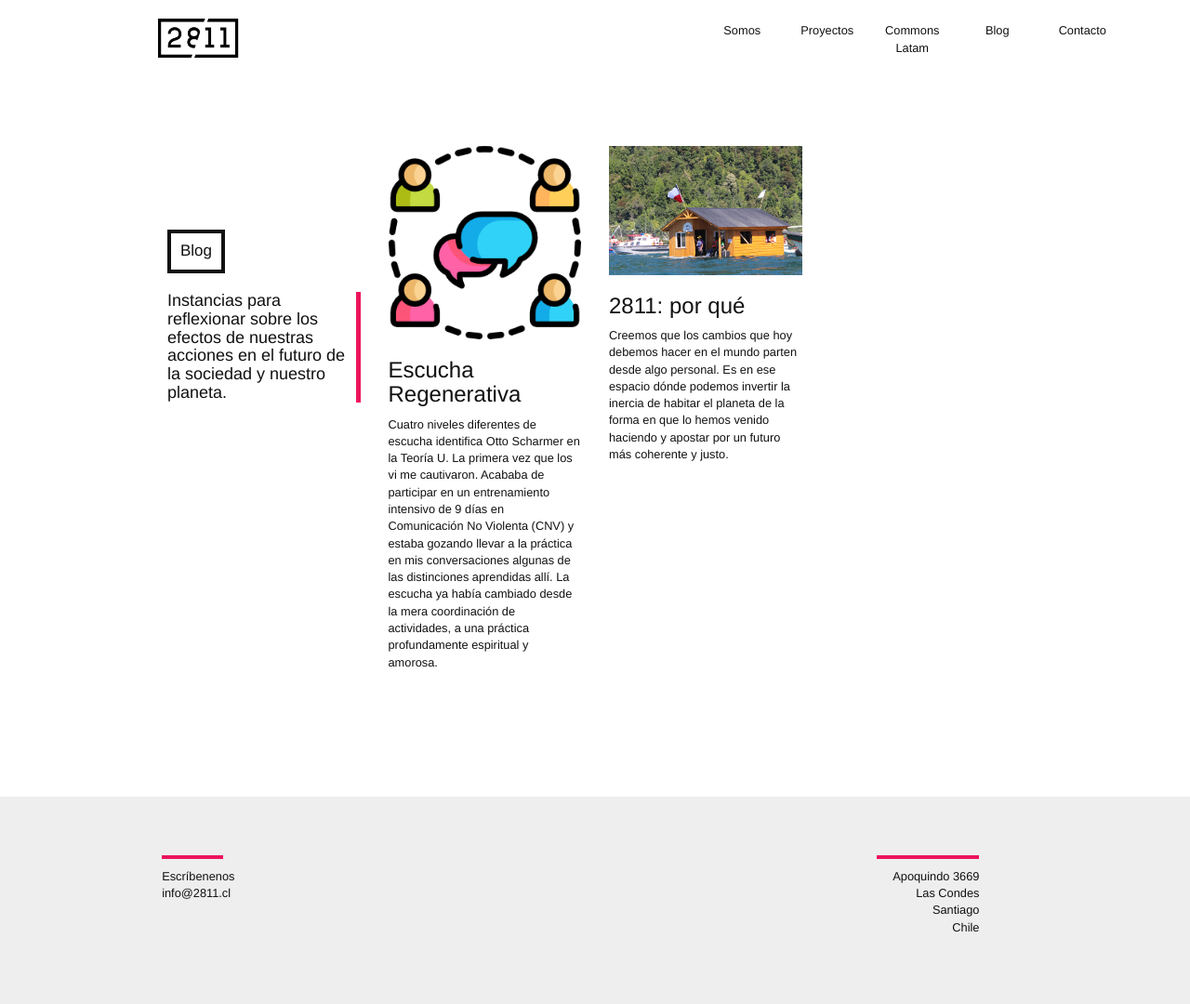
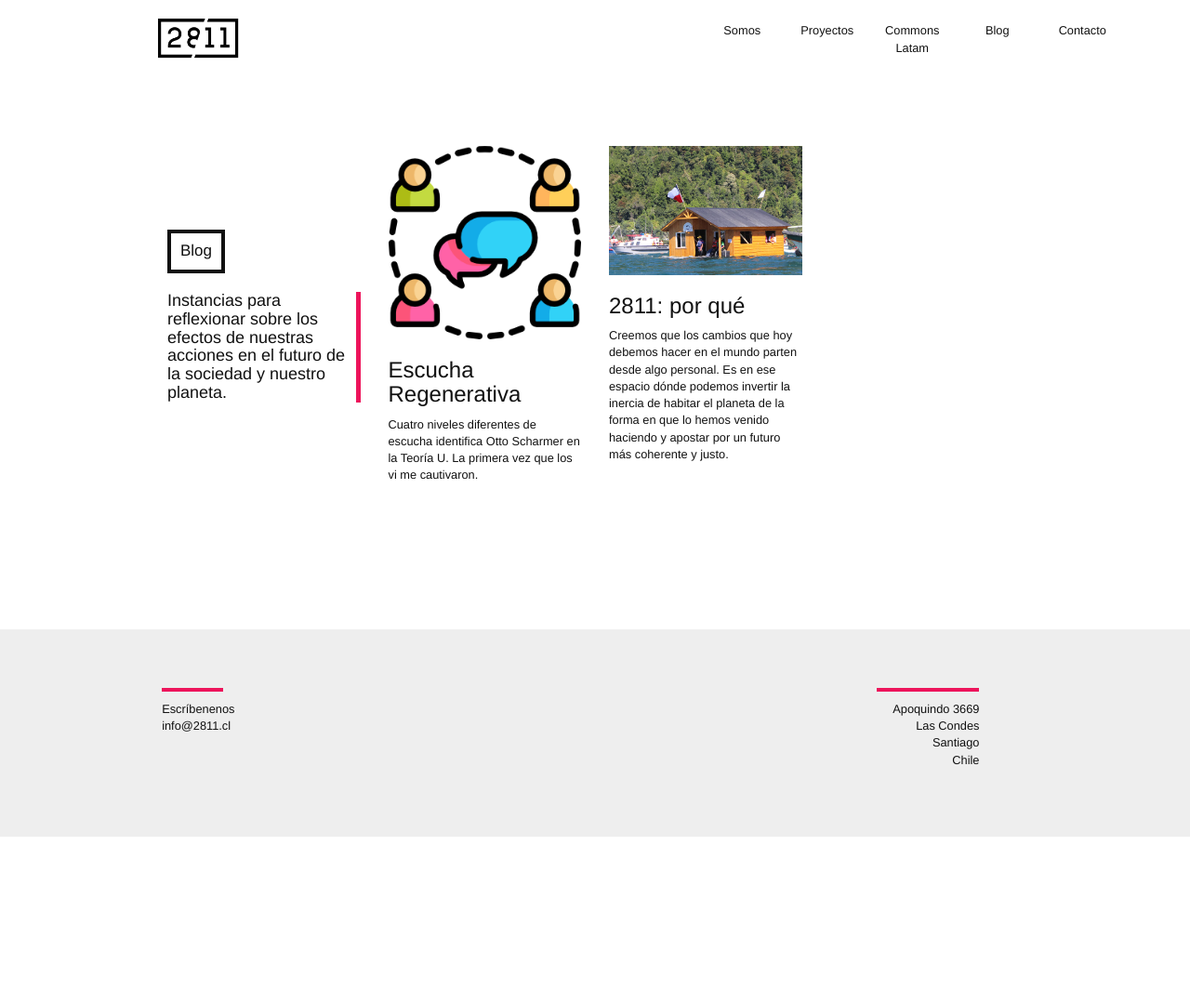
Before and after one commit to 2811Chile/2811Chile.github.io, a Jekyll site: the page built from blog.md, in a window 1280 px wide. Shown: the whole page at 93% size. Built offline with Jekyll 4.4.1, drawn with Linux system fonts in a browser that asks for light colours; nearby versions of some CDN libraries; some web fonts are replaced; after the commit the page ends 900 px from its top, so only the background shows below that.

Commit message:
Updated Escucha Regenerativa

```diff
--- a/_posts/2019-04-04-escucha-regenerativa.markdown
+++ b/_posts/2019-04-04-escucha-regenerativa.markdown
@@ -15,7 +15,7 @@ portada: "/uploads/1_zf81mfbcfJLpzt-YRWa8eg.png"
 excerpt_separator: "<!--mas-->"
 ---
 
-Cuatro niveles diferentes de escucha identifica Otto Scharmer en la Teoría U. La primera vez que los vi me cautivaron. Acababa de participar en un entrenamiento intensivo de 9 días en Comunicación No Violenta (CNV) y estaba gozando llevar a la práctica en mis conversaciones algunas de las distinciones aprendidas allí. La escucha ya había cambiado desde la mera coordinación de actividades, a una práctica profundamente espiritual y amorosa.<!--mas-->
+Cuatro niveles diferentes de escucha identifica Otto Scharmer en la Teoría U. La primera vez que los vi me cautivaron.<!--mas--> Acababa de participar en un entrenamiento intensivo de 9 días en Comunicación No Violenta (CNV) y estaba gozando llevar a la práctica en mis conversaciones algunas de las distinciones aprendidas allí. La escucha ya había cambiado desde la mera coordinación de actividades, a una práctica profundamente espiritual y amorosa.
 
 Mientras que las distinciones claves de la CNV me permitieron conectar con otros de una manera más profunda, los niveles de escucha propuestos por Scharmer me permitieron ver un modelo renovado de la escucha en su totalidad. Junto con las tres actitudes fundamentales que identifica para el funcionamiento de la Teoría U (mente abierta, corazón abierto, voluntad abierta), era una invitación a experienciar la escucha de una nueva forma.
 
```
